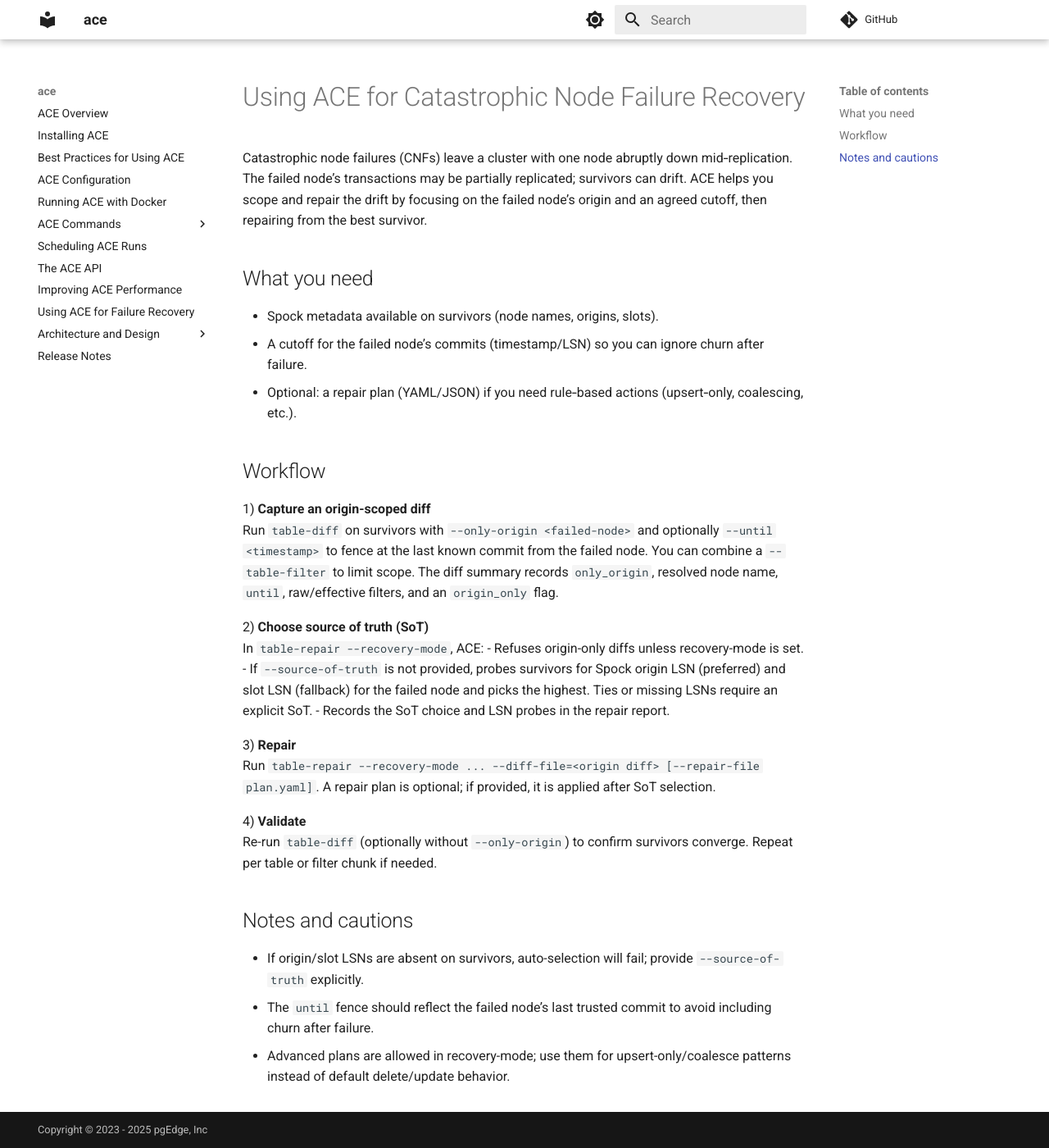
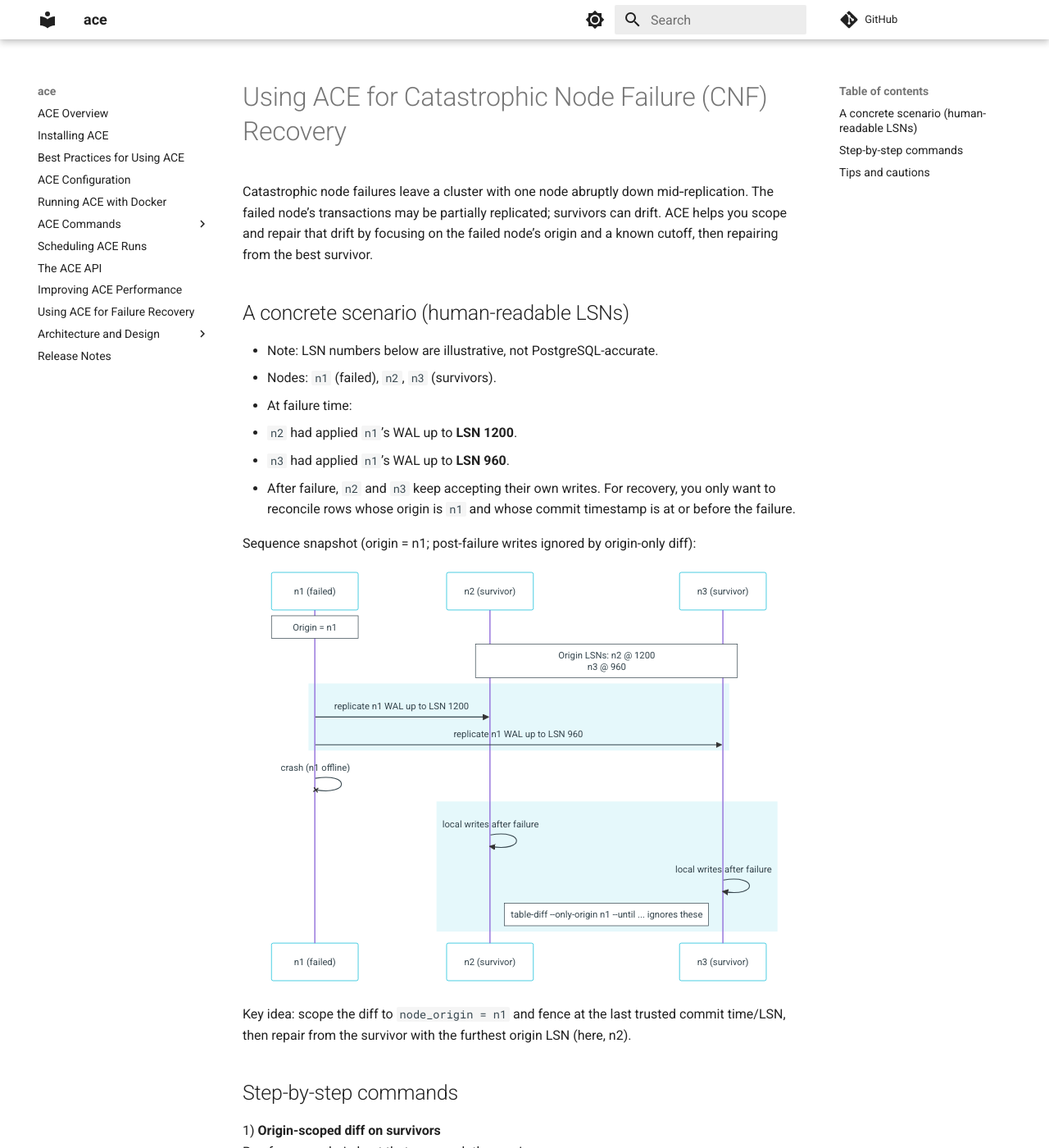
Before and after one commit to pgEdge/ace, an MkDocs documentation site: the page built from docs/using-ace-for-cnf-recovery.md, in a window 1280 px wide and 1400 px high. Shown: the whole window at 82% size. Built offline with MkDocs 1.6.1 and Material for MkDocs 9.7.7, drawn with Linux system fonts in a browser that asks for light colours; comment, search, counter and statistics services are not loaded; some of the changed text lies outside the part shown.

Commit message:
Update CNF recovery docs

````diff
--- a/docs/using-ace-for-cnf-recovery.md
+++ b/docs/using-ace-for-cnf-recovery.md
@@ -1,29 +1,103 @@
-# Using ACE for Catastrophic Node Failure Recovery
+# Using ACE for Catastrophic Node Failure (CNF) Recovery
 
-Catastrophic node failures (CNFs) leave a cluster with one node abruptly down mid‑replication. The failed node’s transactions may be partially replicated; survivors can drift. ACE helps you scope and repair the drift by focusing on the failed node’s origin and an agreed cutoff, then repairing from the best survivor.
+Catastrophic node failures leave a cluster with one node abruptly down mid‑replication. The failed node’s transactions may be partially replicated; survivors can drift. ACE helps you scope and repair that drift by focusing on the failed node’s origin and a known cutoff, then repairing from the best survivor.
 
-## What you need
-- Spock metadata available on survivors (node names, origins, slots).
-- A cutoff for the failed node’s commits (timestamp/LSN) so you can ignore churn after failure.
-- Optional: a repair plan (YAML/JSON) if you need rule‑based actions (upsert‑only, coalescing, etc.).
+## A concrete scenario (human-readable LSNs)
+- Note: LSN numbers below are illustrative, not PostgreSQL-accurate.
+- Nodes: `n1` (failed), `n2`, `n3` (survivors).
+- At failure time:
+  - `n2` had applied `n1`’s WAL up to **LSN 1200**.
+  - `n3` had applied `n1`’s WAL up to **LSN 960**.
+- After failure, `n2` and `n3` keep accepting their own writes. For recovery, you only want to reconcile rows whose origin is `n1` and whose commit timestamp is at or before the failure.
 
-## Workflow
-1) **Capture an origin-scoped diff**
-   Run `table-diff` on survivors with `--only-origin <failed-node>` and optionally `--until <timestamp>` to fence at the last known commit from the failed node. You can combine a `--table-filter` to limit scope. The diff summary records `only_origin`, resolved node name, `until`, raw/effective filters, and an `origin_only` flag.
+Sequence snapshot (origin = n1; post-failure writes ignored by origin-only diff):
+```mermaid
+sequenceDiagram
+    participant N1 as n1 (failed)
+    participant N2 as n2 (survivor)
+    participant N3 as n3 (survivor)
 
-2) **Choose source of truth (SoT)**
-   In `table-repair --recovery-mode`, ACE:
-   - Refuses origin-only diffs unless recovery-mode is set.
-   - If `--source-of-truth` is not provided, probes survivors for Spock origin LSN (preferred) and slot LSN (fallback) for the failed node and picks the highest. Ties or missing LSNs require an explicit SoT.
-   - Records the SoT choice and LSN probes in the repair report.
+    Note over N1: Origin = n1
+    Note over N2,N3: Origin LSNs: n2 @ 1200<br/>n3 @ 960
 
-3) **Repair**
-   Run `table-repair --recovery-mode ... --diff-file=<origin diff> [--repair-file plan.yaml]`. A repair plan is optional; if provided, it is applied after SoT selection.
 
-4) **Validate**
-   Re-run `table-diff` (optionally without `--only-origin`) to confirm survivors converge. Repeat per table or filter chunk if needed.
+    rect rgb(230, 240, 255)
+    N1->>N2: replicate n1 WAL up to LSN 1200
+    N1->>N3: replicate n1 WAL up to LSN 960
+    end
 
-## Notes and cautions
-- If origin/slot LSNs are absent on survivors, auto-selection will fail; provide `--source-of-truth` explicitly.
-- The `until` fence should reflect the failed node’s last trusted commit to avoid including churn after failure.
+    N1 -x N1: crash (n1 offline)
+
+    rect rgb(255, 240, 230)
+    N2->>N2: local writes after failure
+    N3->>N3: local writes after failure
+    Note right of N2: table-diff --only-origin n1 --until ... ignores these
+    end
+```
+
+Key idea: scope the diff to `node_origin = n1` and fence at the last trusted commit time/LSN, then repair from the survivor with the furthest origin LSN (here, n2).
+
+## Step-by-step commands
+
+1) **Origin-scoped diff on survivors**
+   Run from an admin host that can reach the survivors:
+   ```sh
+   ./ace table-diff \
+     --nodes n2,n3 \
+     --only-origin n1 \
+     --until 2025-12-12T16:00:00Z \
+     --output json \
+     mycluster public.customers
+   ```
+   - `--only-origin n1` limits rows to those whose `node_origin` is `n1`.
+   - `--until` fences at the last trusted commit from the failed node (timestamp or LSN converted to timestamp).
+   - The diff summary records `only_origin`, `only_origin_resolved`, `until`, `table_filter`, and `effective_filter`.
+
+2) **Recover with `table-repair`**
+   Use the diff file produced above. In recovery-mode, ACE **by default** probes survivors for the failed node’s Spock origin LSN (preferred) and slot LSN (fallback) and auto-picks the survivor with the highest LSN as source of truth. Ties or missing LSNs require an explicit `--source-of-truth`.
+   ```sh
+   ./ace table-repair \
+     --diff-file=public_customers_diffs-20251212160000.json \
+     --nodes n2,n3 \
+     --recovery-mode \
+     mycluster public.customers
+   ```
+   Recovery-mode rules:
+   - If the diff is origin-only, `table-repair` refuses to run without `--recovery-mode`.
+   - Default: query origin LSN; if absent, slot LSN; pick the highest. Ties/missing → provide `--source-of-truth`.
+   - Reports include the chosen source and the LSN probes.
+
+   If you want to override SoT explicitly:
+   ```sh
+   ./ace table-repair \
+     --diff-file=public_customers_diffs-20251212160000.json \
+     --nodes n2,n3 \
+     --recovery-mode \
+     --source-of-truth n2 \
+     mycluster public.customers
+   ```
+
+   Optional: apply a plan (e.g., upsert-only) in recovery-mode:
+   ```sh
+   ./ace table-repair \
+     --diff-file=public_customers_diffs-20251212160000.json \
+     --nodes n2,n3 \
+     --recovery-mode \
+     --repair-file=plan.yaml \
+     mycluster public.customers
+   ```
+
+3) **Validate convergence**
+   Re-run `table-diff` without `--only-origin` (or with it) to ensure survivors agree:
+   ```sh
+   ./ace table-diff \
+     --nodes n2,n3 \
+     --output json \
+     mycluster public.customers
+   ```
+
+## Tips and cautions
+- Pick a defensible `--until` cutoff: the failed node’s last confirmed commit time (or convert its last LSN to a timestamp).
+- If LSNs are missing on survivors, auto SoT selection will fail; provide `--source-of-truth`.
 - Advanced plans are allowed in recovery-mode; use them for upsert-only/coalesce patterns instead of default delete/update behavior.
+- For large tables, combine `--table-filter` with `--only-origin` and iterate in chunks.
````
